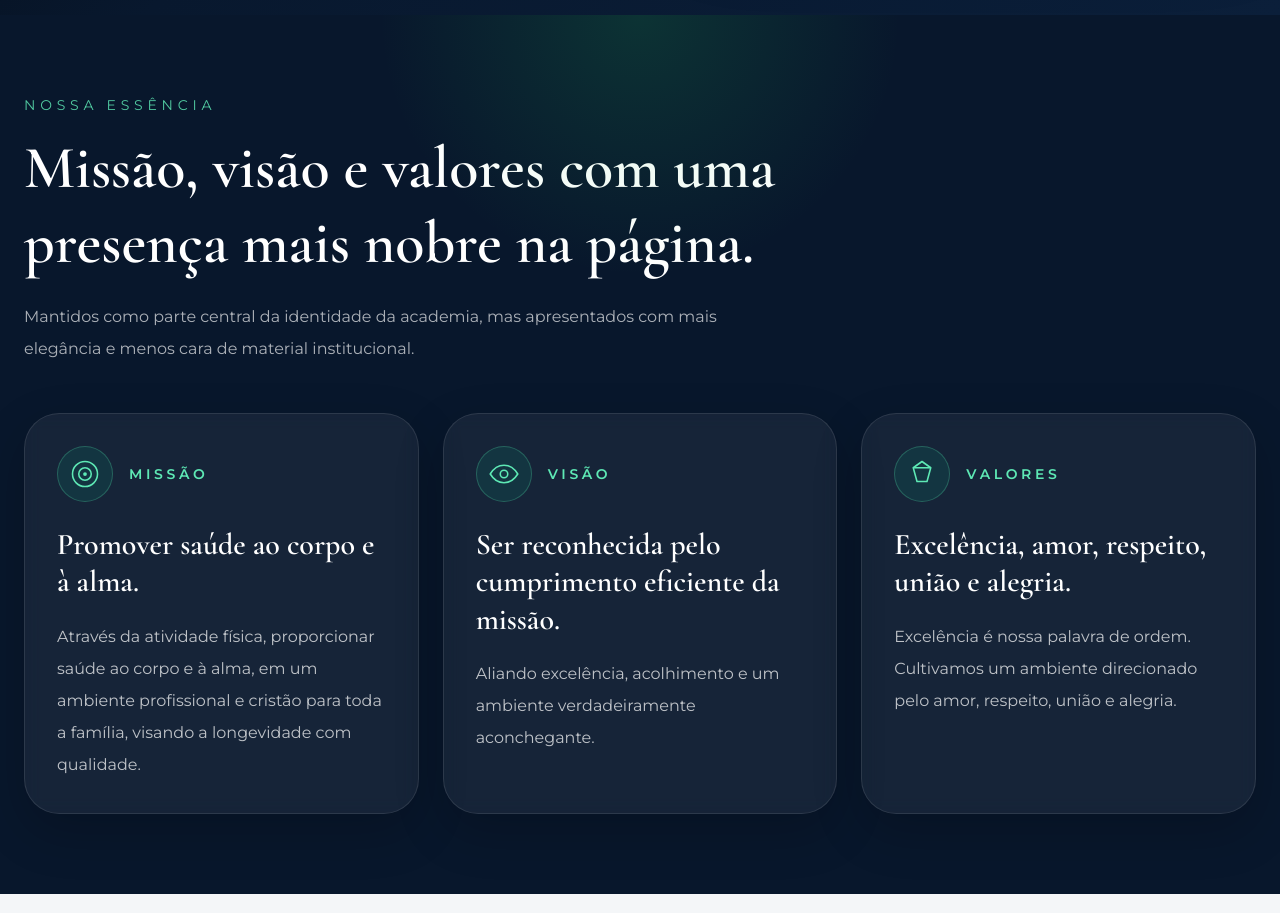
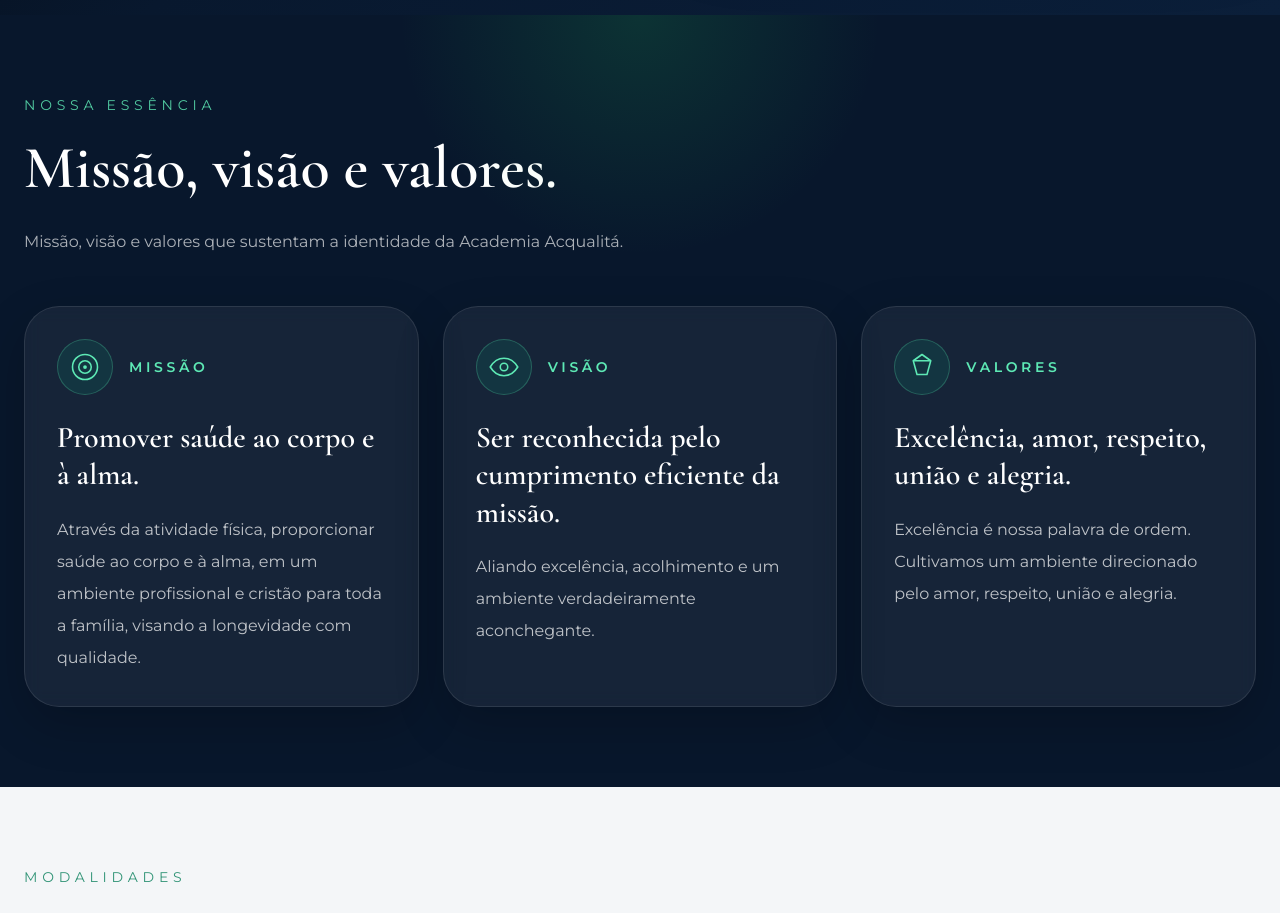
Before and after one commit to danielcarvalho428-cyber/ACADEMIA-ACQUALITA, a React (Vite) app: page / in a window 1280 px wide. Shown: the part 1080-1993 px from the top of the page. Built offline with nearby package versions, Linux system fonts and the light colour scheme.

Commit message:
Refine essence section copy

```diff
--- a/src/App.jsx
+++ b/src/App.jsx
@@ -329,11 +329,10 @@ export default function AcademiaAcqualitaLandingPage() {
                 style={brandSerif}
                 className="mt-4 text-4xl font-semibold leading-tight md:text-6xl"
               >
-                Missão, visão e valores com uma presença mais nobre na página.
+                Missão, visão e valores.
               </h2>
               <p className="mt-5 text-base leading-8 text-white/66">
-                Mantidos como parte central da identidade da academia, mas apresentados com mais
-                elegância e menos cara de material institucional.
+                Missão, visão e valores que sustentam a identidade da Academia Acqualitá.
               </p>
             </div>
 
```
